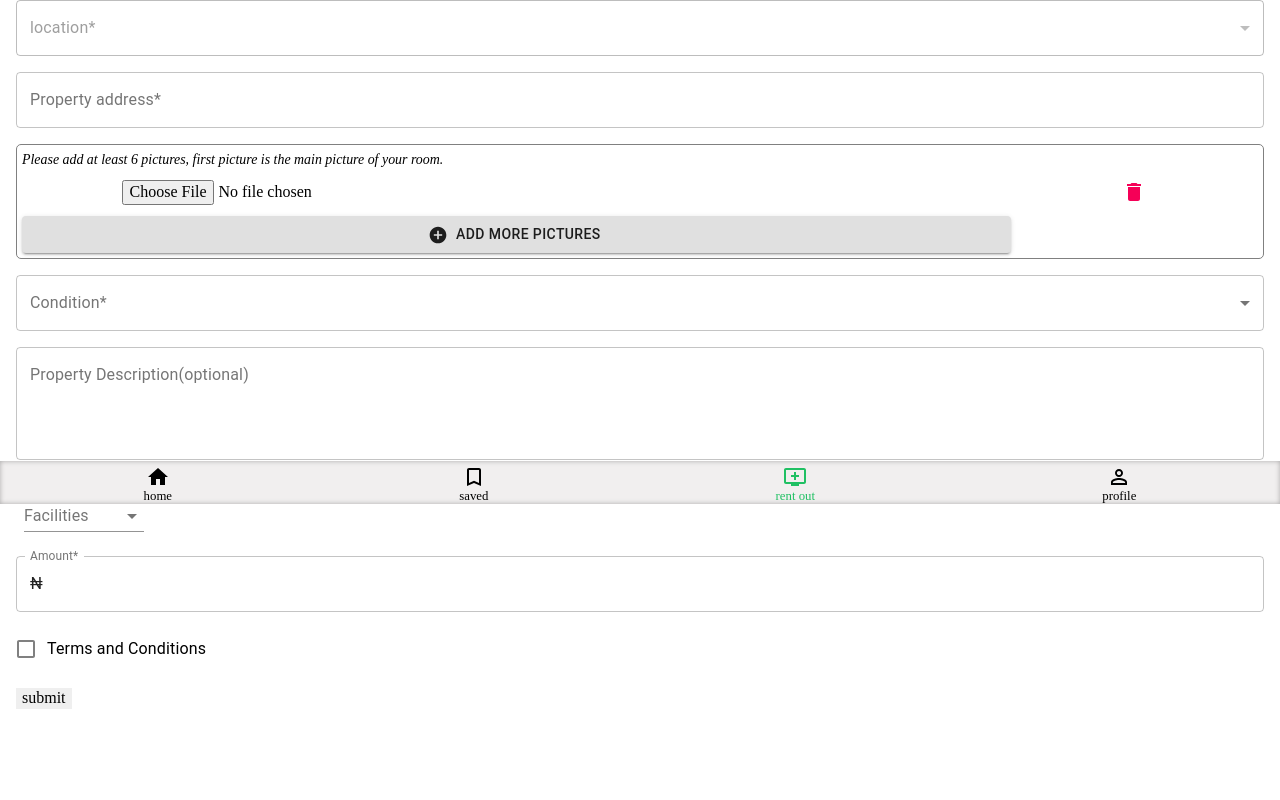
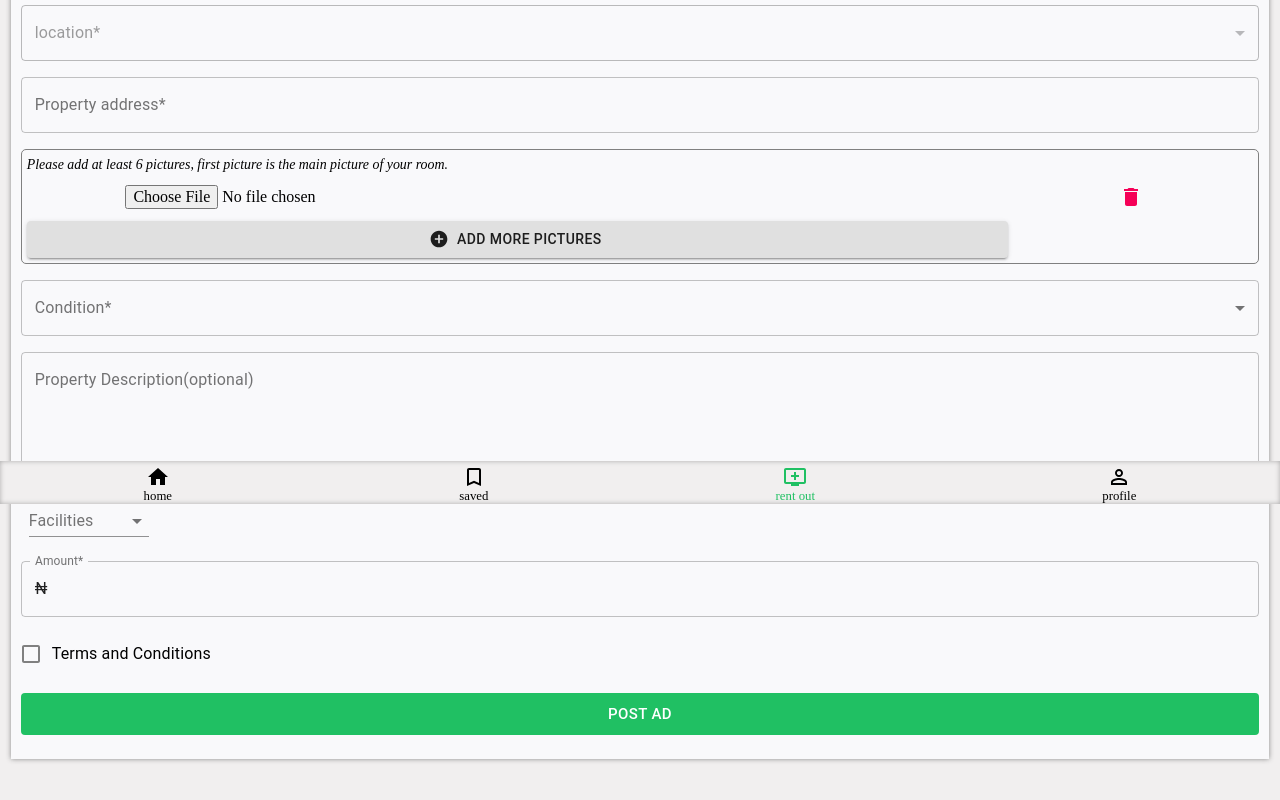
Before and after one commit to chukwudinweze/qurent, a React (Create React App) app: page /post-ads in a window 1280 px wide. Shown: the part 296-1096 px from the top of the page. Before the commit the page ends 1053 px from the top, so only its background shows below. Built offline with nearby package versions, Linux system fonts and the light colour scheme; a web font is replaced by a local one.

Commit message:
applied design to postProperty compornent

```diff
--- a/src/Styles/index.css
+++ b/src/Styles/index.css
@@ -35,6 +35,7 @@ html {
 
 body {
   overflow: auto;
+  background: var(--gray);
 }
 
 a {
--- a/src/Styles/pageHeader.css
+++ b/src/Styles/pageHeader.css
@@ -1,5 +1,5 @@
 .header__wrapper {
-  padding-bottom: 5rem;
+  padding-bottom: 4rem;
 }
 
 .page__header {
--- a/src/components/PostProperty.js
+++ b/src/components/PostProperty.js
@@ -29,6 +29,7 @@ import PropertyCondition from "./PropertyCondition";
 import NumberOfRooms from "./NumberOfRooms";
 import PropertyFacilities from "./PropertyFacilities";
 import NairaSymbol from "./NairaSymbol";
+import "../Styles/pageHeader.css";
 
 const ITEM_HEIGHT = 80;
 const ITEM_PADDING_TOP = 8;
@@ -129,12 +130,20 @@ const PostProperty = () => {
         // formik is an object with proerties like values, handleChange etc
         console.log(formik.values);
         return (
-          <div className={classes.root}>
+          <div
+            style={{
+              backgroundColor: "rgb(241, 239, 239)",
+              padding: "0.7rem",
+              marginBottom: "8rem",
+            }}
+            className={classes.root}
+          >
             <Form
               style={{
-                padding: "0 1rem",
-                marginBottom: "3rem",
+                backgroundColor: "#f9f9fb",
+                padding: "0.6rem 0.6rem 1.5rem",
                 width: "100%",
+                boxShadow: "0 0 5px #888",
               }}
             >
               <div>
@@ -213,6 +222,7 @@ const PostProperty = () => {
                   {RenderLocation(formik.values.localGvt)}
                 </TextField>
               </div>
+
               <div>
                 {/* ClickAwayListener: material ui close tooltip onclick outside the target element(property address) */}
                 <ClickAwayListener onClickAway={closeLocationTooltip}>
@@ -286,7 +296,7 @@ const PostProperty = () => {
                             </IconButton>
                           </span>
                         ))}
-
+                        {/* if the number of picture is less than one, let button label be "add picture", when the number is upto one or greater than one, let button label be "add more pictures" */}
                         <Button
                           style={{ width: "80%" }}
                           type="button"
@@ -459,7 +469,21 @@ const PostProperty = () => {
                 />
               </div>
               <br />
-              <button type="submit">submit</button>
+              <Button
+                style={{
+                  width: "100%",
+                  backgroundColor: "#20c063",
+                  color: "white",
+                  // padding: ".5rem 0",
+                }}
+                size="large"
+                type="submit"
+                variant="contained"
+                disableElevation
+                className={classes.button}
+              >
+                Post Ad
+              </Button>
             </Form>
           </div>
         );
```
